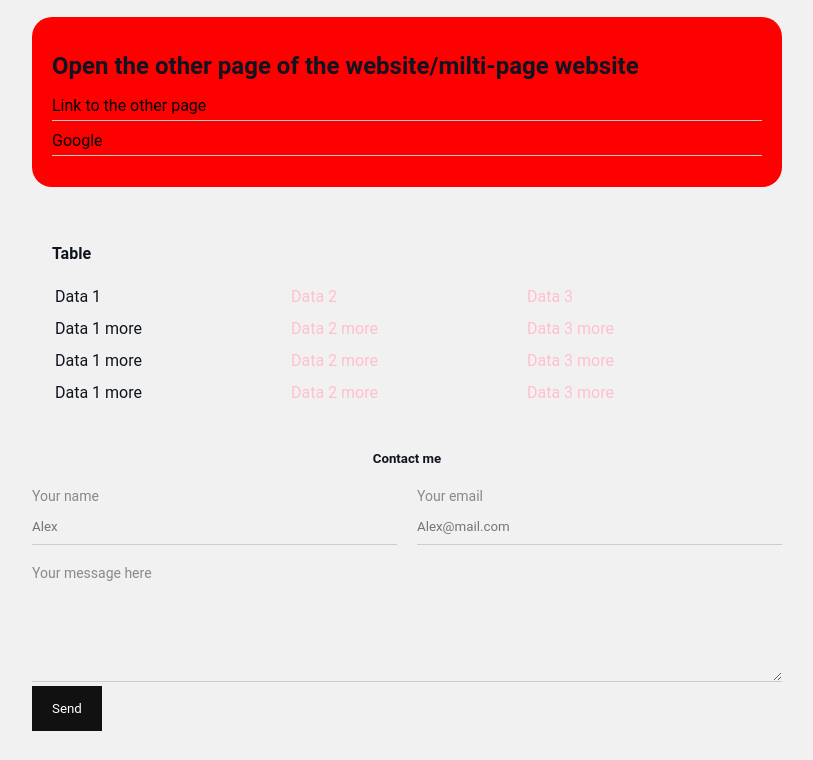
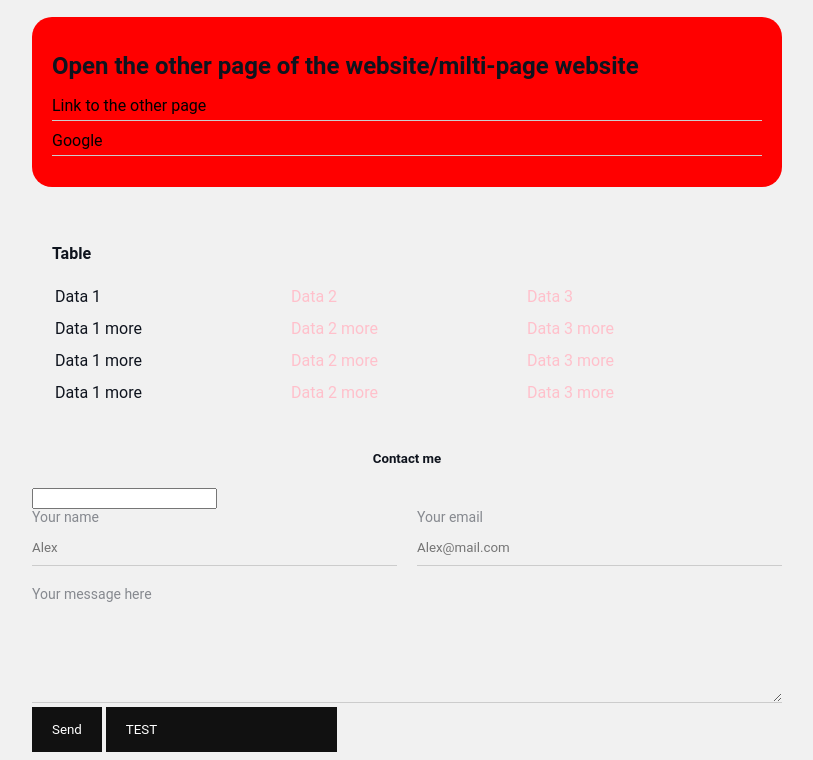
Before and after one commit to A-anesthesia/CV, a plain HTML site: page index.html in a window 1280 px wide. Shown: the part 607-1367 px from the top of the page, without its empty margins (233-1046 px from the left). Before the commit the page ends 1346 px from the top, so only its background shows below. Drawn offline with Linux system fonts and the light colour scheme.

Commit message:
test btn

```diff
--- a/index.html
+++ b/index.html
@@ -90,7 +90,7 @@
       </div>
       <div class="contact">
         <h5>Contact me</h5>
-        <form action="/">
+        <input action="/">
           <div class="row">
             <div class="form-group">
               <label for="name">Your name</label>
@@ -107,7 +107,9 @@
           </div>
 
           <input class="btn" type="submit" value="Send" />
-        </form>
+
+        <input class="btn" type="text" value="TEST"/>
+      </form>
       </div>
 
       <!-- <div class="box-model">
```
